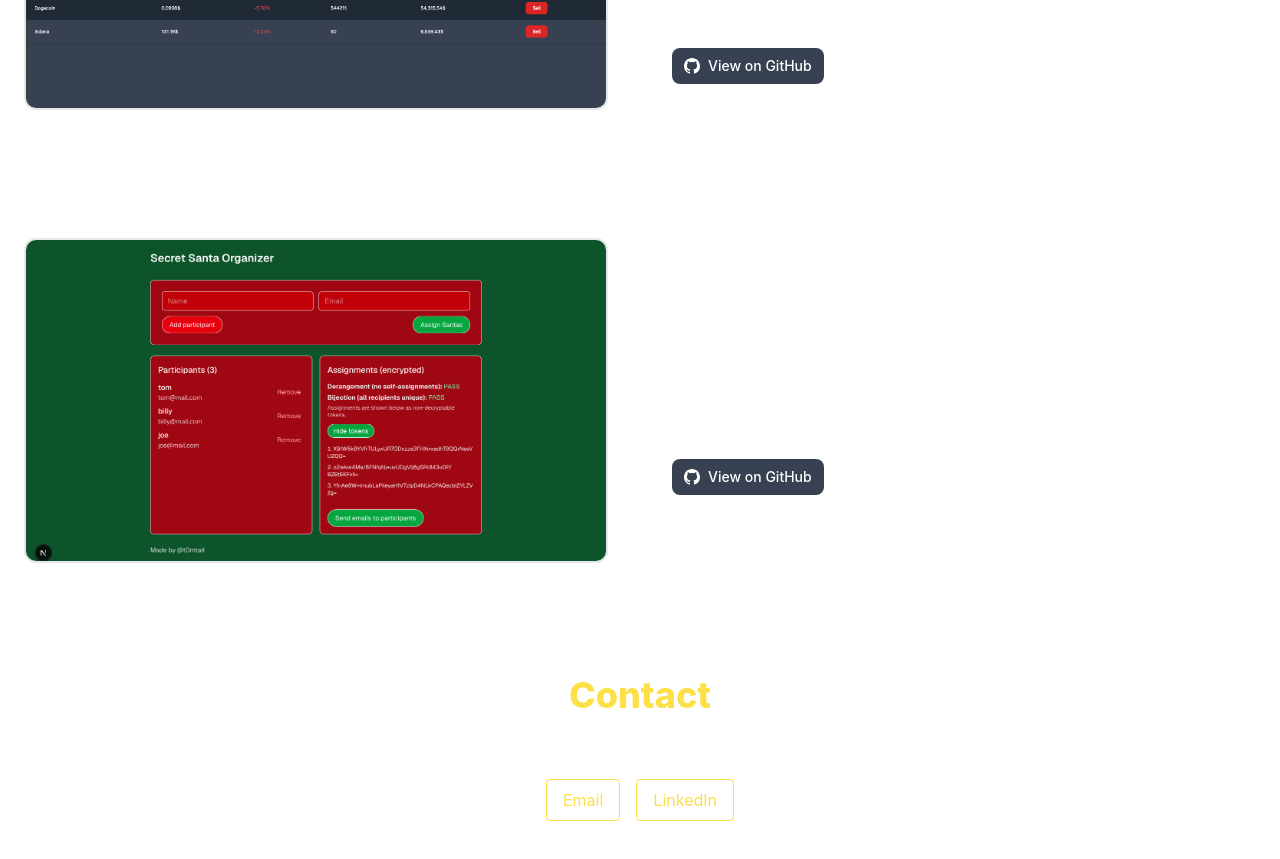
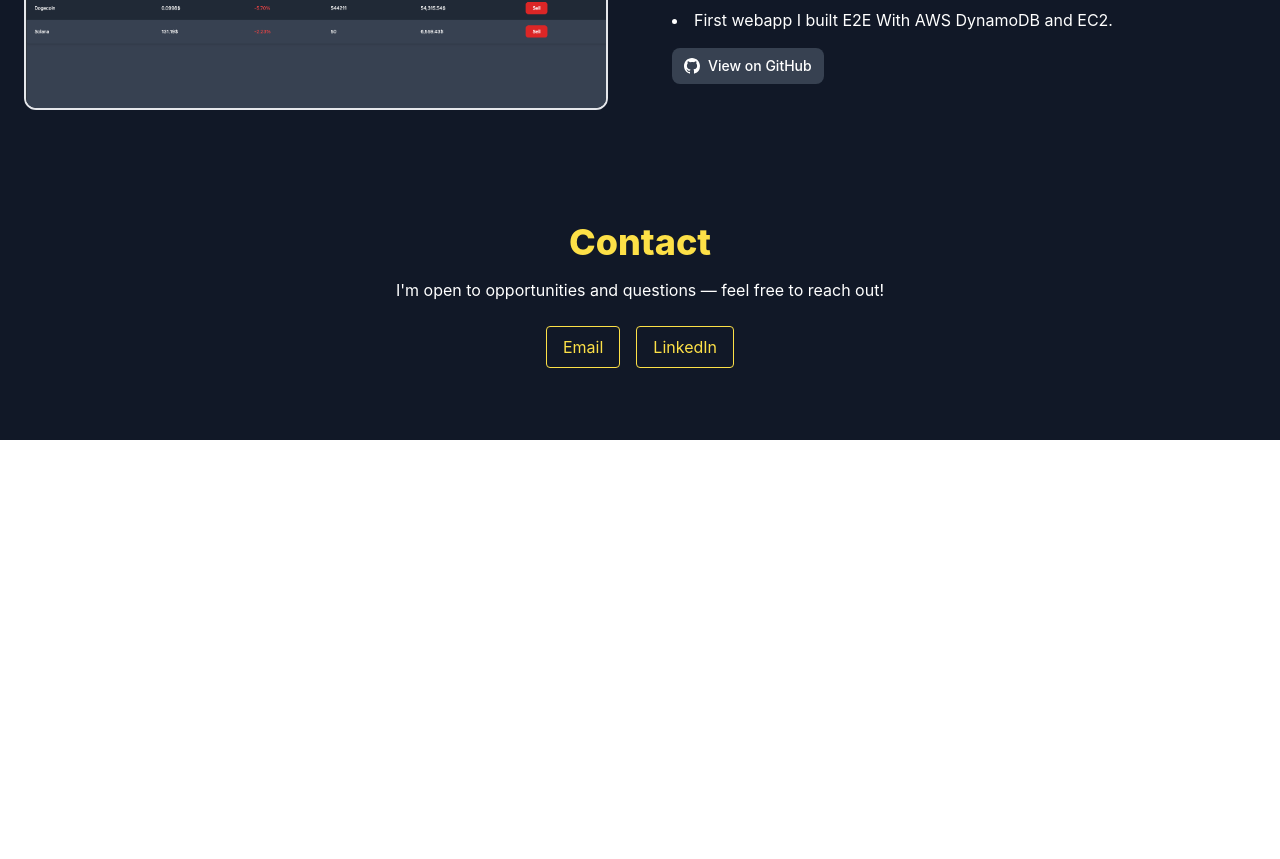
Before and after one commit to t0mtait/ReactPortfolio, a React (Create React App) app: page / in a window 1280 px wide. Shown: the part 2740-3599 px from the top of the page. After the commit the page ends 3180 px from the top, so only its background shows below. Built offline with nearby package versions, Linux system fonts and the light colour scheme; some icons are missing.

Commit message:
fix: cleaned up bg

```diff
--- a/src/App.js
+++ b/src/App.js
@@ -7,7 +7,7 @@ import Projects from "./components/Projects";
 import Contact from "./components/Contact";
 function App() {
   return (
-      <div className="App">
+      <div className="App bg-gray-900 text-white relative overflow-x-hidden">
           <Background/>
           <Navbar/>
           <About/>
--- a/src/components/Background.js
+++ b/src/components/Background.js
@@ -3,6 +3,7 @@ import { AnimatedBackground } from 'animated-backgrounds';
 function Background() {
     return (
         <div>
+
             <AnimatedBackground animationName="snowFall" />
         </div>
     );
--- a/src/components/Projects.js
+++ b/src/components/Projects.js
@@ -155,33 +155,8 @@ function Projects () {
             </div>
 
 
-            <div className="gap-8 items-center py-8 px-4 mx-auto max-w-screen-xl xl:gap-16 md:grid md:grid-cols-2 sm:py-16 lg:px-6">
-                <img className="w-full  border-2 rounded-xl dark:block" src="secretsanta.png" alt="dashboard"/>
-                <div className="mt-4 md:mt-0">
-                    <h2 className="mb-4 text-4xl tracking-tight font-extrabold text-white ">Secret Santa Tool</h2>
-                    <ul className="max-w-md space-y-1 text-white list-disc list-inside ">
-                        <li>
-                            Built with Next.JS & Maileroo
-                        </li>
-                        <li>
-                            Randomly assigns and encrypts Secret Santa pairs.
-                        </li>
-                        <li>
-                            Sends emails to participants with their assigned person.
-                        </li>
-                    </ul>
-                    <div className="mt-4">
-                        <a href="https://github.com/t0mtait/secretsanta" target="_blank" rel="noopener noreferrer"
-                           className="inline-flex items-center px-3 py-2 text-sm font-medium text-center text-white bg-gray-700 rounded-lg hover:bg-gray-600 focus:ring-4 focus:outline-none focus:ring-gray-300">
-                            <svg className="w-4 h-4 mr-2" fill="currentColor" viewBox="0 0 20 20" xmlns="http://www.w3.org/2000/svg">
-                                <path fillRule="evenodd" d="M10 0C4.477 0 0 4.484 0 10.017c0 4.425 2.865 8.18 6.839 9.504.5.092.682-.217.682-.483 0-.237-.008-.868-.013-1.703-2.782.605-3.369-1.343-3.369-1.343-.454-1.158-1.11-1.466-1.11-1.466-.908-.62.069-.608.069-.608 1.003.07 1.531 1.032 1.531 1.032.892 1.53 2.341 1.088 2.91.832.092-.647.35-1.088.636-1.338-2.22-.253-4.555-1.113-4.555-4.951 0-1.093.39-1.988 1.029-2.688-.103-.253-.446-1.272.098-2.65 0 0 .84-.27 2.75 1.026A9.564 9.564 0 0110 4.844c.85.004 1.705.115 2.504.337 1.909-1.296 2.747-1.027 2.747-1.027.546 1.379.203 2.398.1 2.651.64.7 1.028 1.595 1.028 2.688 0 3.848-2.339 4.695-4.566 4.942.359.31.678.921.678 1.856 0 1.338-.012 2.419-.012 2.747 0 .268.18.58.688.482A10.019 10.019 0 0020 10.017C20 4.484 15.522 0 10 0z" clipRule="evenodd"></path>
-                            </svg>
-                            View on GitHub
-                        </a>
-                    </div>
 
-                </div>
-            </div>
+
         </section>
     )
     }
```
